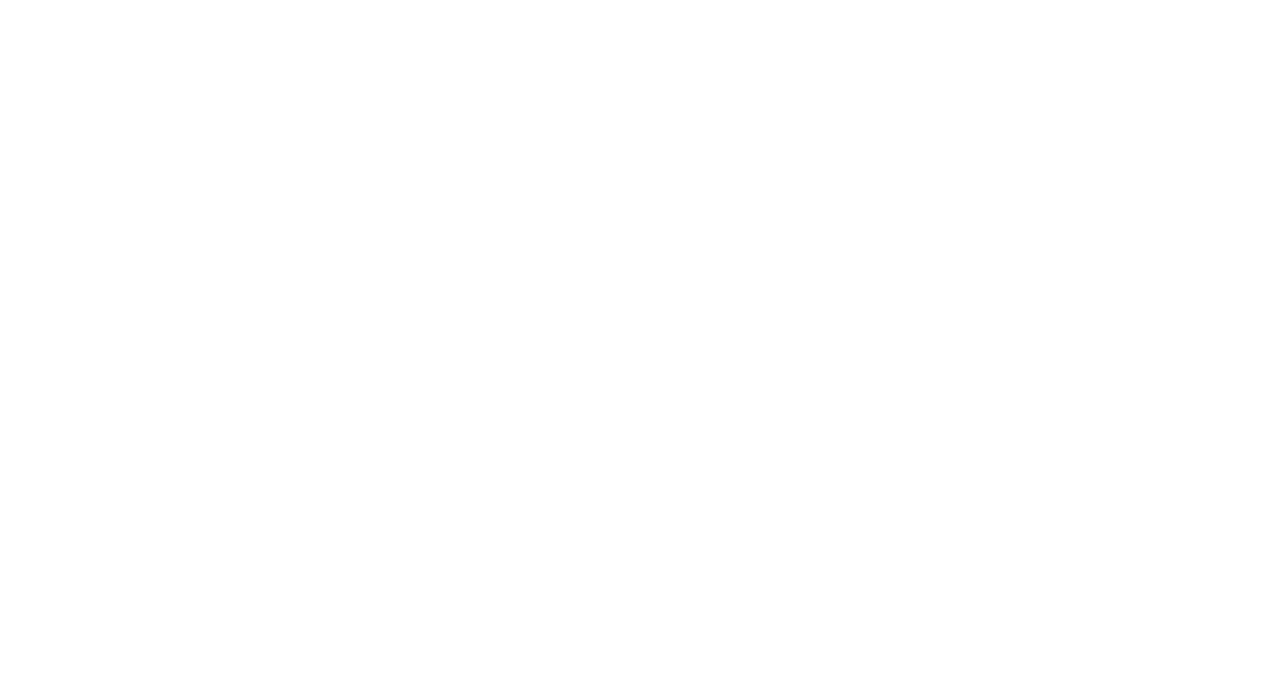
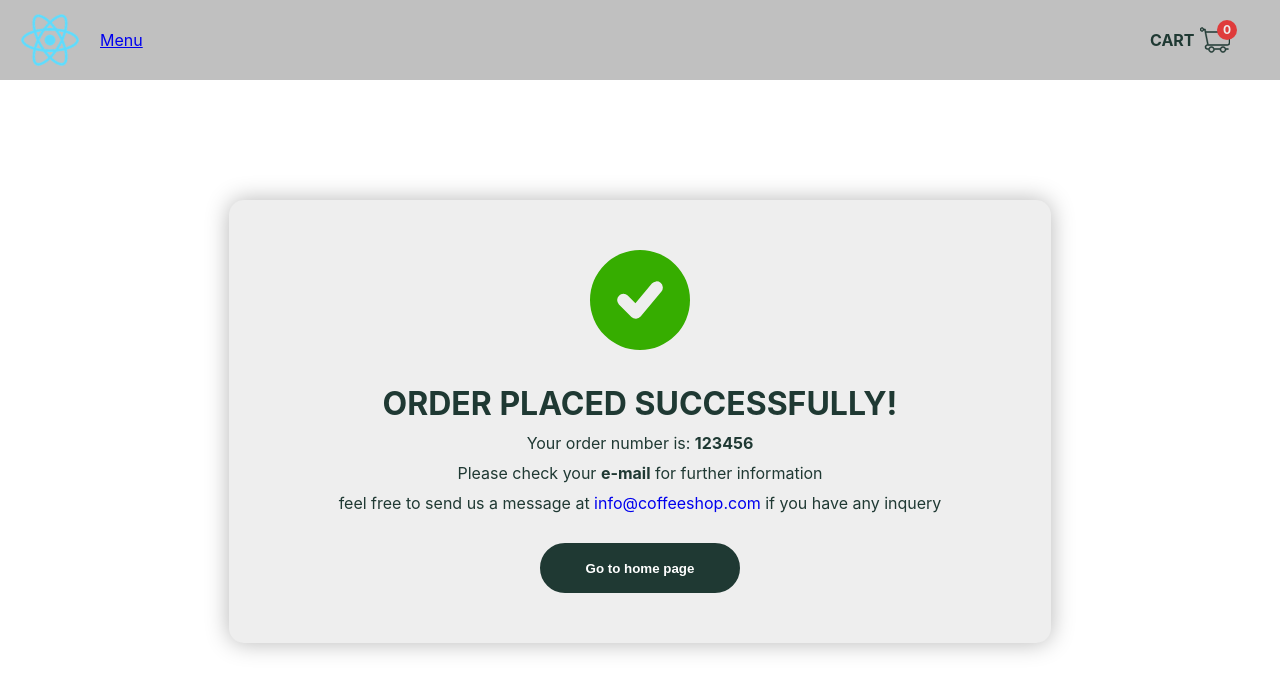
Before and after one commit to DuhaAbdullah/coffee_shop, a React (Create React App) app: page /thankyou in a window 1280 px wide. Before the commit this address had no page. Shown: the top 692 px of the page. Built offline with nearby package versions, Linux system fonts and the light colour scheme.

Commit message:
7/20/2022 4:03

```diff
--- a/src/App.css
+++ b/src/App.css
@@ -152,7 +152,8 @@ hr {
   width: 250px;
 }
 
-.product-head h1 {
+.product-head
+{
   color: #fff;
 }
 
@@ -301,6 +302,10 @@ hr {
 .warning-message {
   color: rgb(223, 59, 59);
   font-size: 15px;
+}
+
+.warning-message-container{
+  text-align: center;
 }
 
 .cart-title h2 {
@@ -513,11 +518,67 @@ td {
   outline-color: #62b6a2;
 }
 
-.pickups-buttons p {
+.pickups-buttons h4 {
   text-align: center;
+  margin-bottom: 5px;
 }
 
 .pickups-options {
   display: flex;
   justify-content: center;
 }
+
+.checkout-button-container {
+  align-items: center;
+  padding: 20px;
+}
+
+.checkout-button {
+  margin: 0 auto;
+  width: 70%;
+}
+
+.thank-you-container {
+  background-color: #fff;
+  width: 100%;
+  display: flex;
+  justify-content: center;
+  align-items: center;
+  flex-direction: column;
+}
+
+.thankyou-content-container {
+  background-color: #eee;
+  padding: 50px 100px;
+  display: flex;
+  justify-content: center;
+  align-items: center;
+  flex-direction: column;
+  border-radius: 15px;
+  box-shadow: 0px 0px 23px 0px #0000004a;
+  margin-top: 120px;
+}
+
+.thankyou-heading {
+  width: 100%;
+  text-align: center;
+  padding-top: 30px;
+  color: #1f3933;
+}
+
+.thankyou-heading span {
+  font-weight: bold;
+}
+
+.thankyou-heading p {
+  margin: 10px;
+}
+
+.thankyou-heading a {
+  text-decoration: none;
+}
+
+.home-button {
+  border-radius: 30px !important;
+  width: 200px;
+}
--- a/src/common/button.jsx
+++ b/src/common/button.jsx
@@ -2,7 +2,7 @@ function Button(props) {
   return (
     <button
       onClick={props.onClick}
-      className={`app-button ${props.className}`}
+      className={`app-button ${props.className || ""}`}
       disabled={props.disabled}
       id={props.id}
     >
--- a/src/data.json
+++ b/src/data.json
@@ -33,7 +33,7 @@
       },
       {
         "id": 3,
-        "name": "Caffè Americano",
+        "name": "Iced Caffè Americano",
         "ingrediants": ["hot water", "espresso"],
         "description": "Lorem Ipsum is simply dummy text of the printing and typesetting industry. Lorem Ipsum has been the industry's standard dummy text ever since the 1500s, when an unknown printer took a galley of type and scrambled it to make a type specimen book. It has survived not only five centuries, but also the leap into electronic typesetting, remaining essentially unchanged. It was popularised in the 1960s with the release of Letraset sheets containing Lorem Ipsum passages, and more recently with desktop publishing software like Aldus PageMaker including versions of Lorem Ipsum",
         "image": "/images/black.webp",
--- /dev/null
+++ b/src/icons/successIcon.jsx
@@ -0,0 +1,19 @@
+function SuccessIcon({ size, color }) {
+  return (
+    <svg
+      xmlns="http://www.w3.org/2000/svg"
+      width={size || "30"}
+      height={size || "30"}
+      viewBox="0 0 12 12"
+      fill={color || "#000"}
+    >
+      <path
+        fillRule="evenodd"
+        d="M6 12A6 6 0 106 0a6 6 0 000 12zm2.576-7.02a.75.75 0 00-1.152-.96L5.45 6.389l-.92-.92A.75.75 0 003.47 6.53l1.5 1.5a.75.75 0 001.106-.05l2.5-3z"
+        clipRule="evenodd"
+      ></path>
+    </svg>
+  );
+}
+
+export default SuccessIcon;
--- a/src/pages/home.jsx
+++ b/src/pages/home.jsx
@@ -1,4 +1,4 @@
-import { useState } from "react";
+
 import NavBar from "../components/navBar";
 
 function Home() {
--- a/src/pages/singleProductPage.jsx
+++ b/src/pages/singleProductPage.jsx
@@ -5,79 +5,75 @@ import { useState } from "react";
 import QuantityCounter from "../common/quantityCounter";
 import Input from "../common/textField";
 import RadioButton from "../common/radioButton";
+import { useEffect } from "react";
 
 function SingleProductPage() {
   const location = useLocation();
   const [count, setCount] = useState(1);
-  const { image, name, price, description, sizes } = location.state;
+  const [productData, setProductData] = useState({ sizes: [] });
+  const [isSelected, setIsSelected] = useState(true);
+
+  const { id, image, name, price, description, sizes, selectedSize } =
+    productData;
+
+  useEffect(() => {
+    setProductData(location.state);
+  }, []);
 
   function handleClickAddToCart(e) {
     const cartItems = localStorage.getItem("cartItems");
     const convertedItems = JSON.parse(cartItems) || [];
     const currentItem = convertedItems.find(
-      (item) => item.id === location.state.id
+      (item) => item.id === id && selectedSize === item.selectedSize
     );
 
+    // console.log(filteredData);
+
+    if (!selectedSize) {
+      setIsSelected(false);
+    } else {
       if (!convertedItems.length) {
+        console.log("cart is empty length 0");
         localStorage.setItem(
           "cartItems",
-        JSON.stringify([{ ...location.state, quantity: count }])
+          JSON.stringify([{ ...productData, quantity: count }])
         );
       } else {
         if (currentItem) {
-        const filtered = convertedItems.map((item) => {
-          if (item.id === currentItem.id) {
-            return { ...currentItem, quantity: currentItem.quantity + count };
-          } else {
-            return item;
-          }
-        });
-        localStorage.setItem("cartItems", JSON.stringify(filtered));
+          const filteredData = convertedItems.filter((item) => item.id === id);
+          const filteredSizes = filteredData.filter(
+            (item) => item.selectedSize !== selectedSize
+          );
+          const restItems = convertedItems.filter(
+            (item) => item.id !== currentItem.id
+          );
+
+          localStorage.setItem(
+            "cartItems",
+            JSON.stringify([
+              ...restItems,
+              ...filteredSizes,
+              { ...currentItem, quantity: count + currentItem.quantity },
+            ])
+          );
         } else {
           localStorage.setItem(
             "cartItems",
             JSON.stringify([
               ...convertedItems,
-            { ...location.state, quantity: count },
+              { ...productData, quantity: count },
             ])
           );
+        }
       }
     }
   }
 
   function handleSizeChange(e) {
     const { value } = e.target;
-    const cartItems = localStorage.getItem("cartItems");
-    const convertedItems = JSON.parse(cartItems) || [];
-    const currentItem = convertedItems.find(
-      (item) => item.id === location.state.id
-    );
 
-    if (!convertedItems.length) {
-      localStorage.setItem(
-        "cartItems",
-        JSON.stringify([{ ...location.state, selectedSize: value }])
-      );
-    } else {
-      if (currentItem) {
-        const filtered = convertedItems.map((item) => {
-          if (item.id === currentItem.id) {
-            return { ...currentItem, selectedSize: value };
-          } else {
-            return item;
-          }
-        });
-        localStorage.setItem("cartItems", JSON.stringify(filtered));
-      } else {
-        localStorage.setItem(
-          "cartItems",
-          JSON.stringify([
-            ...convertedItems,
-            { ...location.state, selectedSize: value },
-          ])
-        );
-      }
-    }
+    setProductData({ ...productData, selectedSize: value });
+    setIsSelected(true);
   }
 
   function handleIncrement(e, quantity) {
@@ -126,16 +122,12 @@ function SingleProductPage() {
               onDecrement={handleDecrement}
             />
           </div>
-          <Button
-            className="click-add-to-cart"
-            // disabled={count >= 1 ? false : true}
-            onClick={handleClickAddToCart}
-          >
+          <Button className="click-add-to-cart" onClick={handleClickAddToCart}>
             Add to cart
           </Button>
-          {/* {count < 1 ? (
-            <p className="warning-message">Please add some quantity!</p>
-          ) : null} */}
+          {!isSelected ? (
+            <p className="warning-message">Please select a size !</p>
+          ) : null}
         </div>
       </div>
     </div>
--- /dev/null
+++ b/src/pages/thankyou.jsx
@@ -0,0 +1,45 @@
+import Button from "../common/button";
+import NavBar from "../components/navBar";
+import SuccessIcon from "../icons/successIcon";
+import { useNavigate } from "react-router-dom";
+
+function ThankYou() {
+
+const navigate = useNavigate();
+  function handleClick() {
+    navigate("/");
+  }
+
+  return (
+    <div>
+      <NavBar />
+
+      <div className="thank-you-container">
+        <div className="thankyou-content-container">
+          <div>
+            <SuccessIcon size={100} color="#36ad00" />
+          </div>
+          <div className="thankyou-heading">
+            <h1>ORDER PLACED SUCCESSFULLY!</h1>
+            <p>
+              Your order number is: <span>123456</span>{" "}
+            </p>
+            <p>
+              Please check your <span>e-mail</span> for further information
+            </p>
+            <p>
+              feel free to send us a message at{" "}
+              <a href="mailto: info@coffeeshop.com">info@coffeeshop.com</a> if
+              you have any inquery
+            </p>
+          </div>
+          <Button className="home-button" onClick={handleClick}>
+            Go to home page
+          </Button>
+        </div>
+      </div>
+    </div>
+  );
+}
+
+export default ThankYou;
--- a/src/router/mainRoutes.jsx
+++ b/src/router/mainRoutes.jsx
@@ -4,6 +4,7 @@ import ProductsPage from "../pages/productsPage";
 import Menu from "../pages/menu";
 import SingleProductPage from "../pages/singleProductPage";
 import Cart from "../pages/cart";
+import ThankYou from "../pages/thankyou";
 
 function MainRouter() {
   return (
@@ -15,7 +16,8 @@ function MainRouter() {
         path="/menu/:category/:productId"
         element={<SingleProductPage />}
       />
-      <Route path="/cart" element={<Cart/>}/>
+      <Route path="/cart" element={<Cart />} />
+      <Route path="/thankyou" element={<ThankYou />} />
     </Routes>
   );
 }
```
Also changed, not shown: src/pages/cart.jsx (+110 -21 lines). Lines whose indentation alone changed are shown as unchanged.
